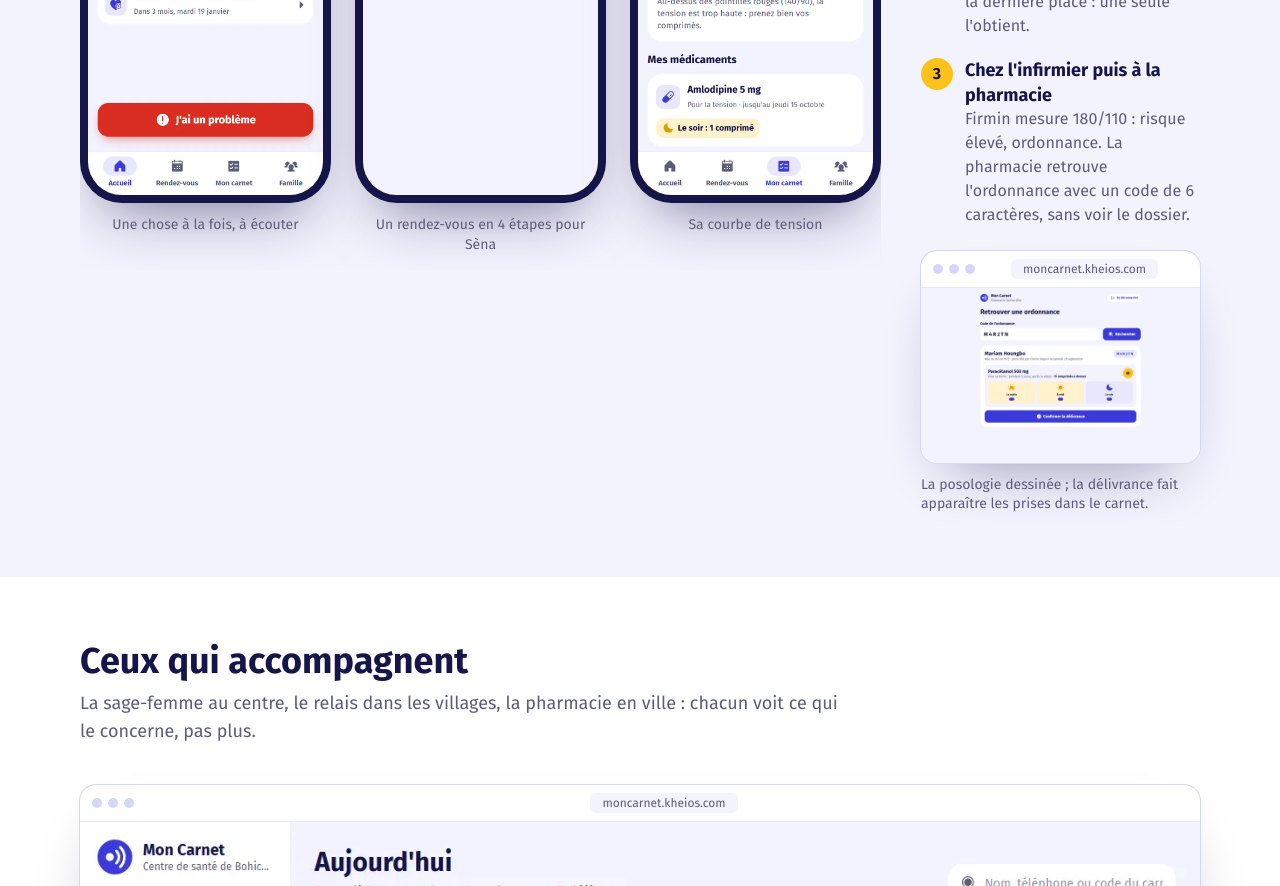
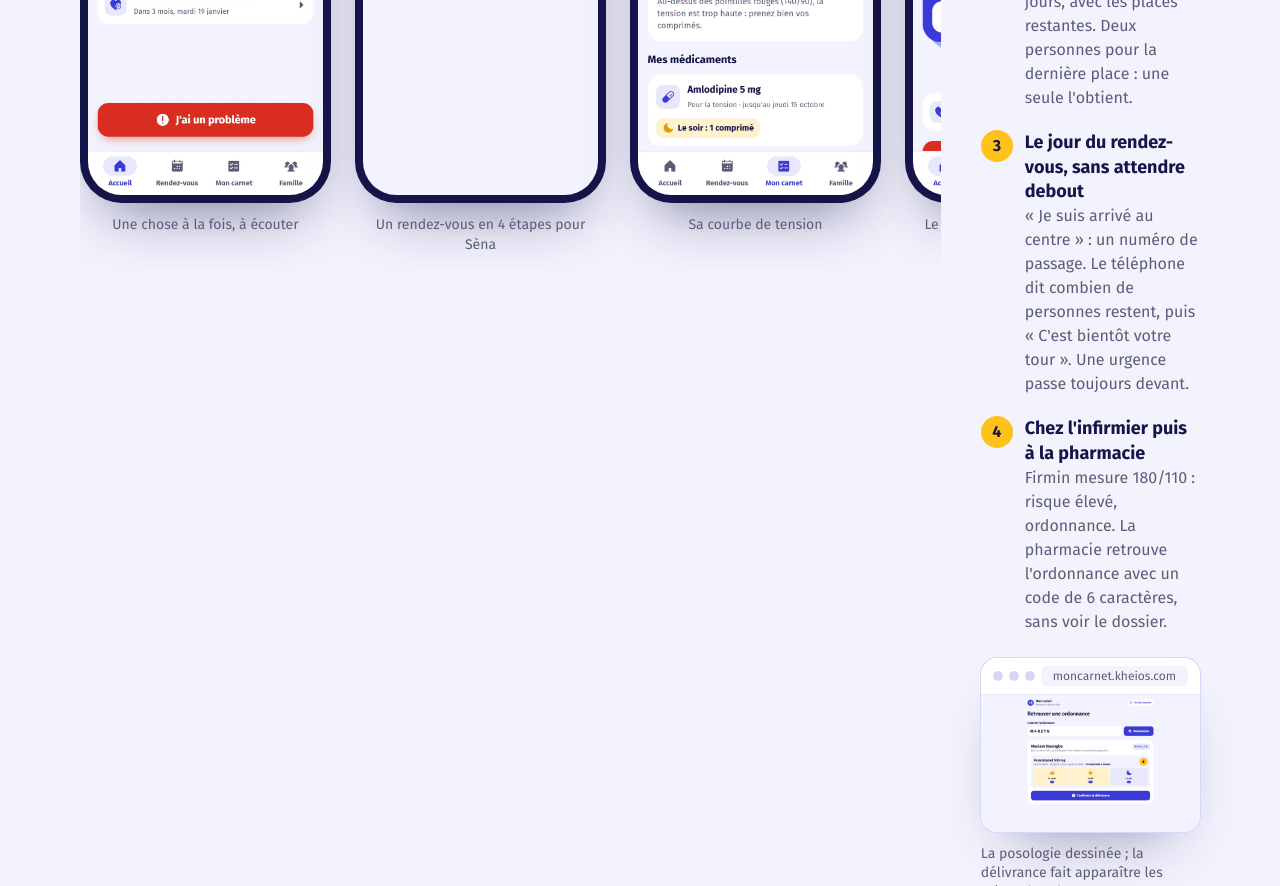
Before and after one commit to ThommyShelby9/moncarnet, a Next.js app: page /decouvrir in a window 1280 px wide. Shown: the part 3840-4726 px from the top of the page. Built offline with nearby package versions, Linux system fonts and the light colour scheme; no server answers.

Commit message:
feat(présentation): la salle d'attente dans le parcours de Codjo

```diff
--- a/src/app/decouvrir/page.tsx
+++ b/src/app/decouvrir/page.tsx
@@ -235,6 +235,7 @@ export default function PageDecouvrir() {
               <Telephone src="codjo-accueil" alt="Accueil de Codjo : « Ce soir, 1 comprimé pour la tension », à écouter, avec C'est fait et Plus tard" legende="Une chose à la fois, à écouter" />
               <Telephone src="codjo-rendez-vous" alt="Prendre rendez-vous, étape 3 sur 4 : les séances de vaccination avec les soleils qui comptent les jours et les places restantes" legende="Un rendez-vous en 4 étapes pour Sèna" />
               <Telephone src="codjo-carnet" alt="Carnet de Codjo : sa courbe de tension avec la limite 140/90 en pointillés rouges, et son comprimé du soir" legende="Sa courbe de tension" />
+              <Telephone src="codjo-salle" alt="Salle d'attente sur le téléphone de Codjo : Mariam a le numéro 6, trois personnes avant elle, le téléphone prévient quand c'est son tour" legende="Le numéro de passage de Mariam" />
             </Rangee>
             <div className="flex flex-col gap-6">
               <ol className="grid gap-5">
@@ -245,7 +246,11 @@ export default function PageDecouvrir() {
                   Pour qui, pour quoi, quel jour : les soleils disent dans combien de jours, avec les places restantes. Deux personnes pour la dernière place : une
                   seule l&apos;obtient.
                 </Etape>
-                <Etape numero={3} titre="Chez l'infirmier puis à la pharmacie">
+                <Etape numero={3} titre="Le jour du rendez-vous, sans attendre debout">
+                  « Je suis arrivé au centre » : un numéro de passage. Le téléphone dit combien de personnes restent, puis « C&apos;est bientôt votre tour ». Une
+                  urgence passe toujours devant.
+                </Etape>
+                <Etape numero={4} titre="Chez l'infirmier puis à la pharmacie">
                   Firmin mesure 180/110 : risque élevé, ordonnance. La pharmacie retrouve l&apos;ordonnance avec un code de 6 caractères, sans voir le dossier.
                 </Etape>
               </ol>
```
Also changed, not shown: public/decouvrir/codjo-salle.webp (added).
